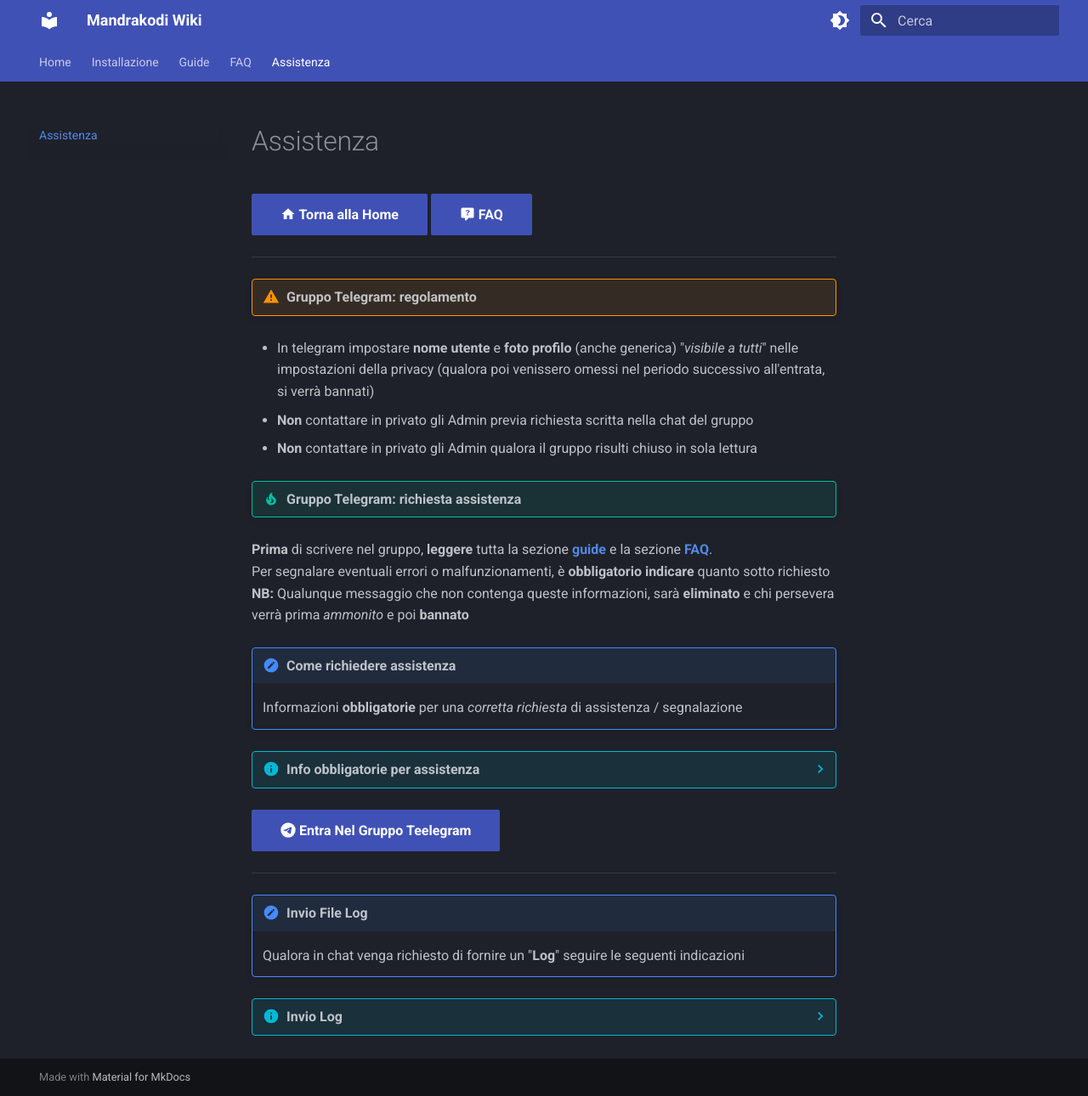
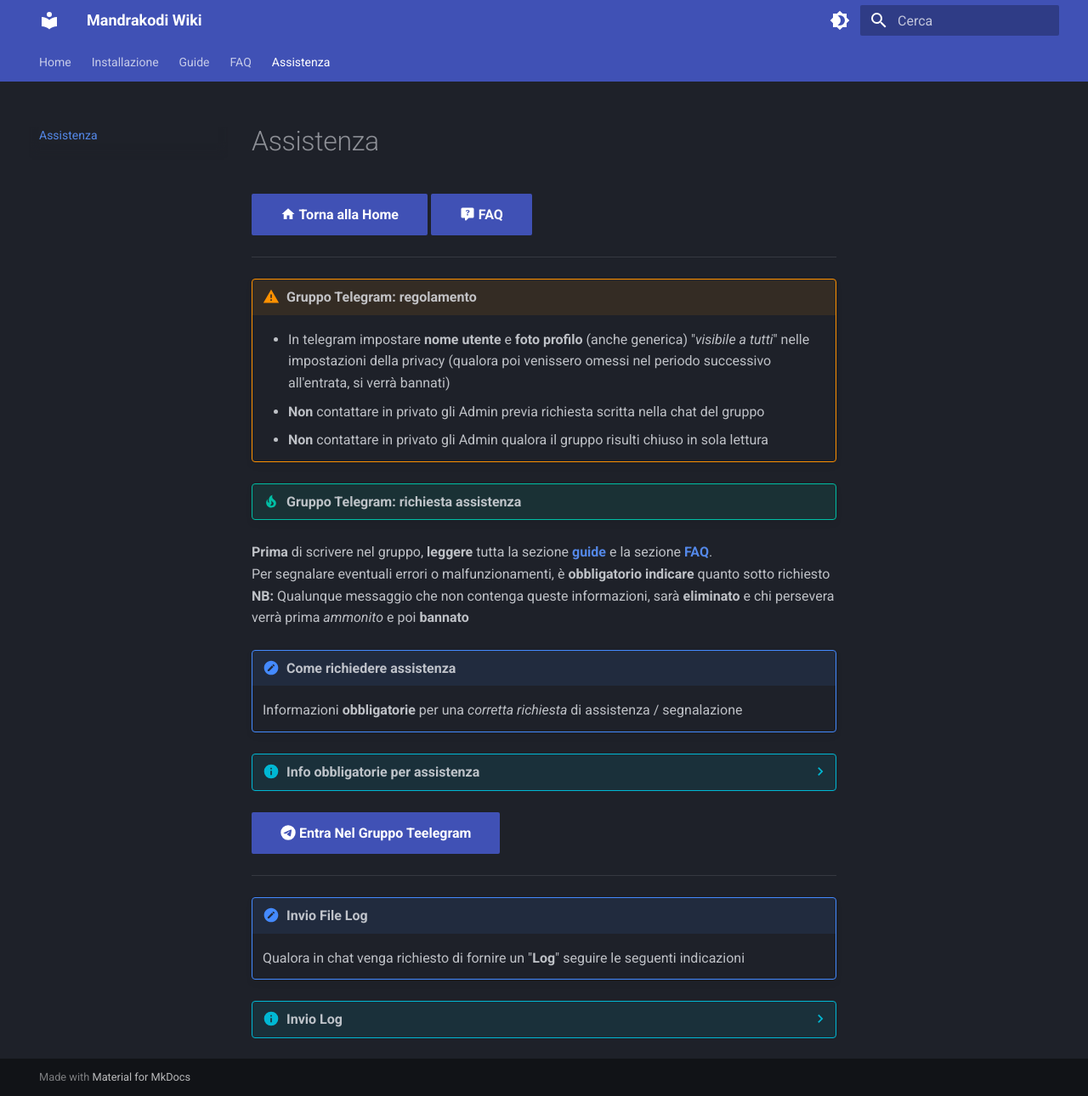
Before and after one commit to campipaolo/Mandrakodi-Wiki, an MkDocs documentation site: the page built from docs/ask_help.md, in a window 1280 px wide and 1290 px high. Shown: the whole window at 85% size. Built offline with MkDocs 1.6.1 and Material for MkDocs 9.7.7, drawn with Linux system fonts in a browser that asks for light colours.

```diff
--- a/docs/ask_help.md
+++ b/docs/ask_help.md
@@ -2,11 +2,10 @@
 
 ------
 
-!!! warning "Gruppo Telegram: regolamento "
-
--  In telegram impostare **nome utente** e **foto profilo** (anche generica) "*visibile a tutti*" nelle impostazioni della privacy (qualora poi venissero omessi nel periodo successivo all'entrata, si verrà bannati)
--  **Non** contattare in privato gli Admin previa richiesta scritta nella chat del gruppo
-- **Non** contattare in privato gli Admin qualora il gruppo risulti chiuso in sola lettura
+!!! warning "Gruppo Telegram: regolamento"
+    * In telegram impostare **nome utente** e **foto profilo** (anche generica) "*visibile a tutti*" nelle impostazioni della privacy (qualora poi venissero omessi nel periodo successivo all'entrata, si verrà bannati)
+    * **Non** contattare in privato gli Admin previa richiesta scritta nella chat del gruppo
+    * **Non** contattare in privato gli Admin qualora il gruppo risulti chiuso in sola lettura
 
 !!! tip "Gruppo Telegram: richiesta assistenza"
 
```
